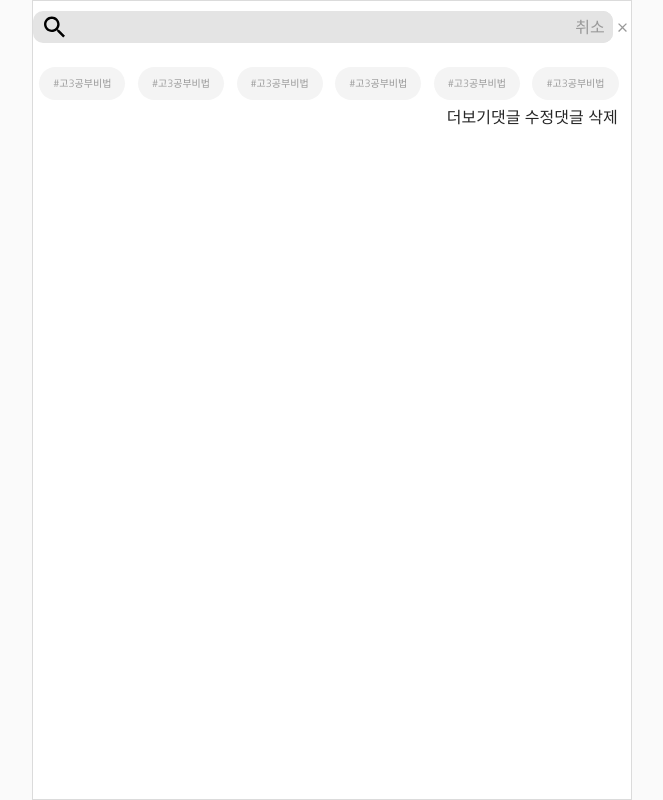
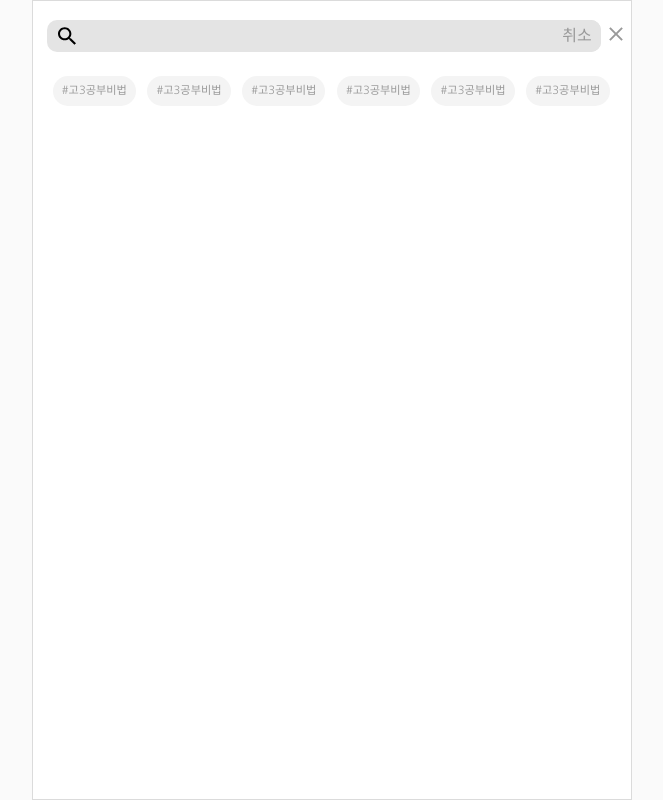
Before and after one commit to twentyOnes/FN_StudyShare, a React (Create React App) app in the folder front/: page /search in a window 1280 px wide. Shown: the whole page, without its empty margins (308-971 px from the left). Built offline with nearby package versions, Linux system fonts and the light colour scheme; what facepaint would draw is missing.

Commit message:
add : more 팝업창 추가

```diff
--- a/front/src/components/Modal/More.tsx
+++ b/front/src/components/Modal/More.tsx
@@ -1,15 +1,36 @@
 import React from "react";
-import "./styles.scss";
+import { Modal } from "./styles";
 
-const MoreModal: React.FC  = () => {
+const MoreModal: React.FC = () => {
   return (
-    <div className="modal">
-      <div className="modal__box">
-        <button className="back">더보기</button>
-        <button>댓글 수정</button>
-        <button>댓글 삭제</button>
+    <Modal className="modal">
+      <div className="modal__wrap">
+        <div className="modal__box">
+          <div className="modal__more">
+            <button className="back">
+              <svg
+                width="10"
+                height="24"
+                viewBox="0 0 20 34"
+                fill="none"
+                xmlns="http://www.w3.org/2000/svg"
+              >
+                <path
+                  d="M19.45 3.45L16.5 0.5L0 17L16.5 33.5L19.45 30.55L5.9 17L19.45 3.45Z"
+                  fill="black"
+                />
+              </svg>
+            </button>
+            <h3>더보기</h3>
+          </div>
+
+          <div className="modal__btn">
+            <button className="subBtn">댓글 수정</button>
+            <button className="subBtn delete">댓글 삭제</button>
+          </div>
+        </div>
       </div>
-    </div>
+    </Modal>
   );
 };
 
--- a/front/src/components/Modal/styles.scss
+++ /dev/null
@@ -1,10 +0,0 @@
-.modal {
-  width: 100vw;
-  height: 100vh;
-  &__box {
-    display: flex;
-    justify-content: center;
-    align-items: center;
-    width: 78%;
-  }
-}
--- /dev/null
+++ b/front/src/components/Modal/styles.tsx
@@ -0,0 +1,58 @@
+import styled from "@emotion/styled";
+
+// 알림 페이지 헤더
+export const Modal = styled.header`
+  width: 100%;
+  height: 100vh;
+  display: flex;
+  justify-content: center;
+  align-items: center;
+  position: fixed;
+  top: 0;
+  left: 0;
+  background: rgba(0, 0, 0, 0.3);
+  .modal {
+    &__wrap {
+      max-width: 600px;
+      width: 100%;
+      display: flex;
+      justify-content: center;
+      align-items: center;
+    }
+    &__box {
+      box-sizing: border;
+      overflow: hidden;
+      width: 77%;
+      background: #ffffff;
+      border-radius: 0.625em;
+    }
+    &__more {
+      width: 100%;
+      border-bottom: 1px solid #e4e4e4;
+      padding: 1.0625em 1em;
+      display: flex;
+      align-items: center;
+      button {
+        margin-right: 1em;
+        align-items: center;
+        height: 100%;
+        display: flex;
+      }
+      h3 {
+        font-size: 1.1em;
+        font-weight: 700;
+      }
+    }
+    &__btn {
+      display: grid;
+      grid-template-rows: auto auto;
+      button {
+        padding: 1.0625em;
+        font-size: 1em;
+        &.delete {
+          color: red;
+        }
+      }
+    }
+  }
+`;
--- a/front/src/components/Search/SearchBar.tsx
+++ b/front/src/components/Search/SearchBar.tsx
@@ -15,8 +15,8 @@ const SearchBar: React.FC = () => {
 
       <Close type="button">
         <svg
-          width="9"
-          height="9"
+          width="14"
+          height="14"
           viewBox="0 0 18 18"
           fill="none"
           xmlns="http://www.w3.org/2000/svg"
--- a/front/src/components/Search/styles.tsx
+++ b/front/src/components/Search/styles.tsx
@@ -4,22 +4,21 @@ import styled from "@emotion/styled";
 export const Bar = styled.form`
   width: 100%;
   margin: 0.6em 0 1.1875em 0;
-  display: flex;
+  display: grid;
+  grid-template-columns: auto 1em;
 `;
 
 export const Input = styled.div`
-  display: flex;
+  display: grid;
   height: 32px;
-  justify-content: space-around;
   overflow: hidden;
   box-sizing: border-box;
-  width: 97%;
   border: none;
   background: #e4e4e4;
   border-radius: 10px;
-  position: relative;
+  grid-template-columns: 2.5em auto 3em;
   img {
-    width: 1.3em;
+    width: 1.1em;
     height: 100%;
     margin-left: 0.7em;
   }
@@ -44,25 +43,24 @@ export const Input = styled.div`
   }
   button {
     color: #999999;
-    line-height: 32px;
-    width: 50px;
+    cursor: pointer;
   }
 `;
 
 export const Close = styled.button`
-  width: 3%;
+  margin-left: 0.475em;
 `;
 
 // 최근검색 리스트
 
 export const List = styled.ul`
   li {
-    padding: 9px 14px;
+    padding: 0.56em 0.825em;
     background: #f4f4f4;
     border-radius: 25px;
     display: inline-block;
     color: #999999;
-    font-size: 0.625em;
-    margin: 0.5em 0.625em;
+    font-size: 0.7em;
+    margin: 0.5em;
   }
 `;
--- a/front/src/components/Todo/styles.tsx
+++ b/front/src/components/Todo/styles.tsx
@@ -47,7 +47,7 @@ export const Back = styled.div`
     z-index: 9;
     &::before {
       content: "";
-      width: 58%;
+      width: 77%;
       height: 12px;
       display: inline-block;
       background: #ffc2ba;
--- a/front/src/pages/Search/index.tsx
+++ b/front/src/pages/Search/index.tsx
@@ -1,15 +1,18 @@
 import React from "react";
 import SearchBar from "@src/components/Search/SearchBar";
 import SearchList from "@src/components/Search/SearchList";
-import More from "@src/components/Modal/More";
+import styled from "@emotion/styled";
+
+const SearchWrap = styled.main`
+  padding: 0.5625em 0.875em;
+`;
 
 const Search: React.FC = () => {
   return (
-    <div>
+    <SearchWrap>
       <SearchBar />
       <SearchList text="고3공부비법" />
-      <More />
-    </div>
+    </SearchWrap>
   );
 };
 
```
